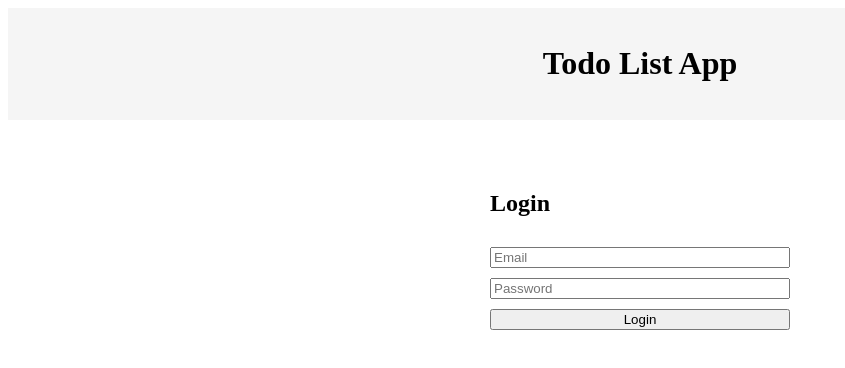
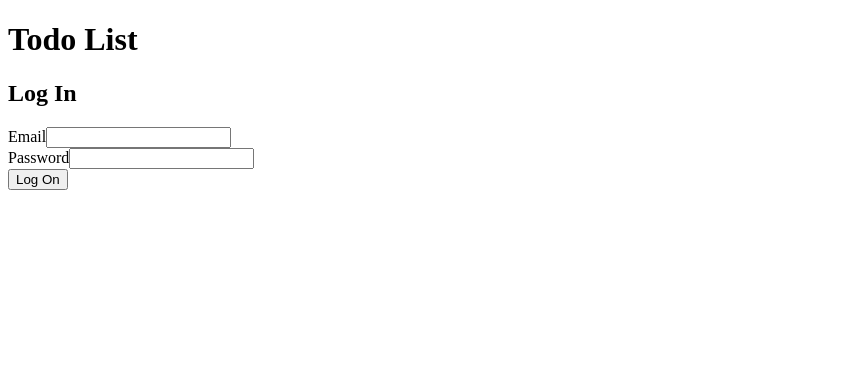
Before and after one commit to mataey/todo-list, a React (Vite) app: page / in a window 1280 px wide. Shown: the top 368 px of the page, without its empty margins (0-845 px from the left). Built offline with nearby package versions, Linux system fonts and the light colour scheme.

Commit message:
fix: update project structure, proxy and api

```diff
--- a/src/App.jsx
+++ b/src/App.jsx
@@ -1,19 +1,19 @@
 import { useState } from 'react';
 import Header from './shared/Header';
-import Logon from './Logon';
+import Logon from './features/Logon';
+import TodosPage from './features/Todos/TodosPage';
 
 export default function App() {
-  const [userToken, setUserToken] = useState(null);
+  const [email, setEmail] = useState('');
+  const [token, setToken] = useState('');
 
   return (
     <div className="app-container">
       <Header />
-      {!userToken ? (
-        <Logon onLoginSuccess={(token) => setUserToken(token)} />
+      {!token ? (
+        <Logon onSetEmail={setEmail} onSetToken={setToken} />
       ) : (
-        <div style={{ textAlign: 'center', marginTop: '20px' }}>
-          <h2>Welcome! You have successfully logged in.</h2>
-        </div>
+        <TodosPage token={token} />
       )}
     </div>
   );
--- a/src/Logon.jsx
+++ /dev/null
@@ -1,58 +0,0 @@
-import { useState } from 'react';
-
-export default function Logon({ onLoginSuccess }) {
-  const [email, setEmail] = useState('');
-  const [password, setPassword] = useState('');
-  const [error, setError] = useState(null);
-  const [loading, setLoading] = useState(false);
-
-  const handleLogon = async (e) => {
-    e.preventDefault();
-    setLoading(true);
-    setError(null);
-
-    try {
-      const response = await fetch('/api/users/logon', {
-        method: 'POST',
-        headers: { 'Content-Type': 'application/json' },
-        body: JSON.stringify({ email, password }),
-        credentials: 'include'
-      });
-
-      if (!response.ok) {
-        throw new Error('Login failed. Please try again.');
-      }
-
-      const data = await response.json();
-      onLoginSuccess(data.token || email);
-    } catch (err) {
-      setError(err.message);
-    } finally {
-      setLoading(false);
-    }
-  };
-
-  return (
-    <form onSubmit={handleLogon} className="logon-form" style={{ maxWidth: '300px', margin: '50px auto', display: 'flex', flexDirection: 'column', gap: '10px' }}>
-      <h2>Login</h2>
-      {error && <p style={{ color: 'red' }}>{error}</p>}
-      <input
-        type="email"
-        placeholder="Email"
-        value={email}
-        onChange={(e) => setEmail(e.target.value)}
-        required
-      />
-      <input
-        type="password"
-        placeholder="Password"
-        value={password}
-        onChange={(e) => setPassword(e.target.value)}
-        required
-      />
-      <button type="submit" disabled={loading}>
-        {loading ? 'Loading...' : 'Login'}
-      </button>
-    </form>
-  );
-}
--- /dev/null
+++ b/src/features/Logon.jsx
@@ -0,0 +1,65 @@
+import { useState } from 'react';
+
+export default function Logon({ onSetEmail, onSetToken }) {
+  const [email, setEmail] = useState('');
+  const [password, setPassword] = useState('');
+  const [authError, setAuthError] = useState('');
+  const [isLoggingOn, setIsLoggingOn] = useState(false);
+
+  const handleSubmit = async (e) => {
+    e.preventDefault();
+    setIsLoggingOn(true);
+    setAuthError('');
+
+    try {
+      const response = await fetch('/api/users/logon', {
+        method: 'POST',
+        headers: { 'Content-Type': 'application/json' },
+        credentials: 'include',
+        body: JSON.stringify({ email, password })
+      });
+      const data = await response.json();
+
+      if (response.status === 200 && data.name && data.csrfToken) {
+        onSetEmail(data.name);
+        onSetToken(data.csrfToken);
+      } else {
+        setAuthError(`Authentication failed: ${data?.message}`);
+      }
+    } catch (error) {
+      setAuthError(`Error: ${error.name} | ${error.message}`);
+    } finally {
+      setIsLoggingOn(false);
+    }
+  };
+
+  return (
+    <form onSubmit={handleSubmit} className="logon-form">
+      <h2>Log In</h2>
+      {authError && <p style={{ color: 'red' }}>{authError}</p>}
+      <div>
+        <label htmlFor="email">Email</label>
+        <input
+          id="email"
+          type="email"
+          value={email}
+          onChange={(e) => setEmail(e.target.value)}
+          required
+        />
+      </div>
+      <div>
+        <label htmlFor="password">Password</label>
+        <input
+          id="password"
+          type="password"
+          value={password}
+          onChange={(e) => setPassword(e.target.value)}
+          required
+        />
+      </div>
+      <button type="submit" disabled={isLoggingOn}>
+        {isLoggingOn ? 'Logging in...' : 'Log On'}
+      </button>
+    </form>
+  );
+}
--- /dev/null
+++ b/src/features/Todos/TodosPage.jsx
@@ -0,0 +1,135 @@
+import { useState, useEffect } from 'react';
+import TodoForm from './TodoForm';
+import TodoList from './TodoList';
+
+export default function TodosPage({ token }) {
+  const [todoList, setTodoList] = useState([]);
+  const [error, setError] = useState('');
+  const [isTodoListLoading, setIsTodoListLoading] = useState(false);
+
+  useEffect(() => {
+    const fetchTodos = async () => {
+      if (!token) return;
+      setIsTodoListLoading(true);
+      setError('');
+
+      try {
+        const params = new URLSearchParams({ limit: 100 });
+        const response = await fetch(`/api/tasks?${params}`, {
+          headers: { 'X-CSRF-TOKEN': token },
+          credentials: 'include',
+        });
+
+        if (response.status === 401) {
+          throw new Error('Unauthorized');
+        }
+        if (!response.ok) {
+          throw new Error('Failed to fetch todos');
+        }
+
+        const data = await response.json();
+        setTodoList(data.tasks || []);
+      } catch (err) {
+        setError(err.message);
+      } finally {
+        setIsTodoListLoading(false);
+      }
+    };
+
+    fetchTodos();
+  }, [token]);
+
+  const addTodo = async (title) => {
+    const tempId = Date.now().toString();
+    const optimisticTodo = { id: tempId, title, isCompleted: false };
+
+    setTodoList((prev) => [optimisticTodo, ...prev]);
+    const previousTodos = [...todoList];
+
+    try {
+      const response = await fetch('/api/tasks', {
+        method: 'POST',
+        headers: {
+          'Content-Type': 'application/json',
+          'X-CSRF-TOKEN': token,
+        },
+        credentials: 'include',
+        body: JSON.stringify({ title, isCompleted: false }),
+      });
+
+      if (!response.ok) throw new Error();
+
+      const savedTodo = await response.json();
+      setTodoList((prev) => prev.map((t) => (t.id === tempId ? savedTodo : t)));
+    } catch {
+      setTodoList(previousTodos);
+      setError('Failed to add todo.');
+    }
+  };
+
+  const completeTodo = async (id) => {
+    const previousTodos = [...todoList];
+    const targetTodo = todoList.find((t) => t.id === id);
+    if (!targetTodo) return;
+
+    const updatedState = { ...targetTodo, isCompleted: !targetTodo.isCompleted };
+
+    setTodoList((prev) => prev.map((t) => (t.id === id ? updatedState : t)));
+
+    try {
+      const response = await fetch(`/api/tasks/${id}`, {
+        method: 'PATCH',
+        headers: {
+          'Content-Type': 'application/json',
+          'X-CSRF-TOKEN': token,
+        },
+        credentials: 'include',
+        body: JSON.stringify({ isCompleted: updatedState.isCompleted }),
+      });
+
+      if (!response.ok) throw new Error();
+    } catch {
+      setTodoList(previousTodos);
+      setError('Failed to update todo.');
+    }
+  };
+
+  const updateTodo = async (editedTodo) => {
+    const previousTodos = [...todoList];
+
+    setTodoList((prev) => prev.map((t) => (t.id === editedTodo.id ? editedTodo : t)));
+
+    try {
+      const response = await fetch(`/api/tasks/${editedTodo.id}`, {
+        method: 'PATCH',
+        headers: {
+          'Content-Type': 'application/json',
+          'X-CSRF-TOKEN': token,
+        },
+        credentials: 'include',
+        body: JSON.stringify({ title: editedTodo.title, isCompleted: editedTodo.isCompleted }),
+      });
+
+      if (!response.ok) throw new Error();
+    } catch {
+      setTodoList(previousTodos);
+      setError('Failed to update todo title.');
+    }
+  };
+
+  return (
+    <div className="todos-container">
+      <h2>My Tasks</h2>
+      {error && (
+        <div className="error-banner">
+          <p style={{ color: 'red' }}>{error}</p>
+          <button onClick={() => setError('')}>Clear Error</button>
+        </div>
+      )}
+      {isTodoListLoading && <p>Loading todos...</p>}
+
+      <TodoForm onAddTodo={addTodo} />
+      <TodoList todoList={todoList} onCompleteTodo={completeTodo} onUpdateTodo={updateTodo} />
+    </div>
+  );
+}
--- a/src/shared/Header.jsx
+++ b/src/shared/Header.jsx
@@ -1,7 +1,7 @@
 export default function Header() {
   return (
-    <header className="header-container" style={{ padding: '1rem', background: '#f5f5f5', textAlign: 'center' }}>
-      <h1>Todo List App</h1>
+    <header className="header-container">
+      <h1>Todo List</h1>
     </header>
   );
 }
--- a/vite.config.js
+++ b/vite.config.js
@@ -1,14 +1,37 @@
-import { defineConfig } from 'vite'
-import react from '@vitejs/react'
+import { defineConfig, loadEnv } from 'vite';
+import react from '@vitejs/plugin-react';
 
-export default defineConfig({
+export default ({ mode }) => {
+  const env = loadEnv(mode, '.', '');
+
+  return defineConfig({
     plugins: [react()],
     server: {
+      port: 3001,
       proxy: {
         '/api': {
-        target: 'http://localhost:3001',
+          target: env.VITE_TARGET,
+          secure: false,
           changeOrigin: true,
+          configure: (proxy) => {
+            proxy.on('proxyRes', (proxyRes) => {
+              const cookies = proxyRes.headers['set-cookie'];
+
+              if (!cookies) {
+                return;
               }
-    }
-  }
-})
+
+              const cookieArray = Array.isArray(cookies) ? cookies : [cookies];
+              proxyRes.headers['set-cookie'] = cookieArray.map((cookie) =>
+                cookie
+                  .replace(/; *Secure/gi, '')
+                  .replace(/; *SameSite=None/gi, '')
+                  .replace(/; *Domain=[^;]+/gi, '')
+              );
+            });
+          },
+        },
+      },
+    },
+  });
+};
```
Also changed, not shown: src/features/Todos/TodoForm.jsx (renamed from src/TodoForm.jsx), src/features/Todos/TodoList.jsx (renamed from src/TodoList.jsx), src/features/Todos/TodoListItem.jsx (renamed from src/TodoListItem.jsx), 1 other file (tests, documents, lock files or other folders). Lines whose indentation alone changed are shown as unchanged.
